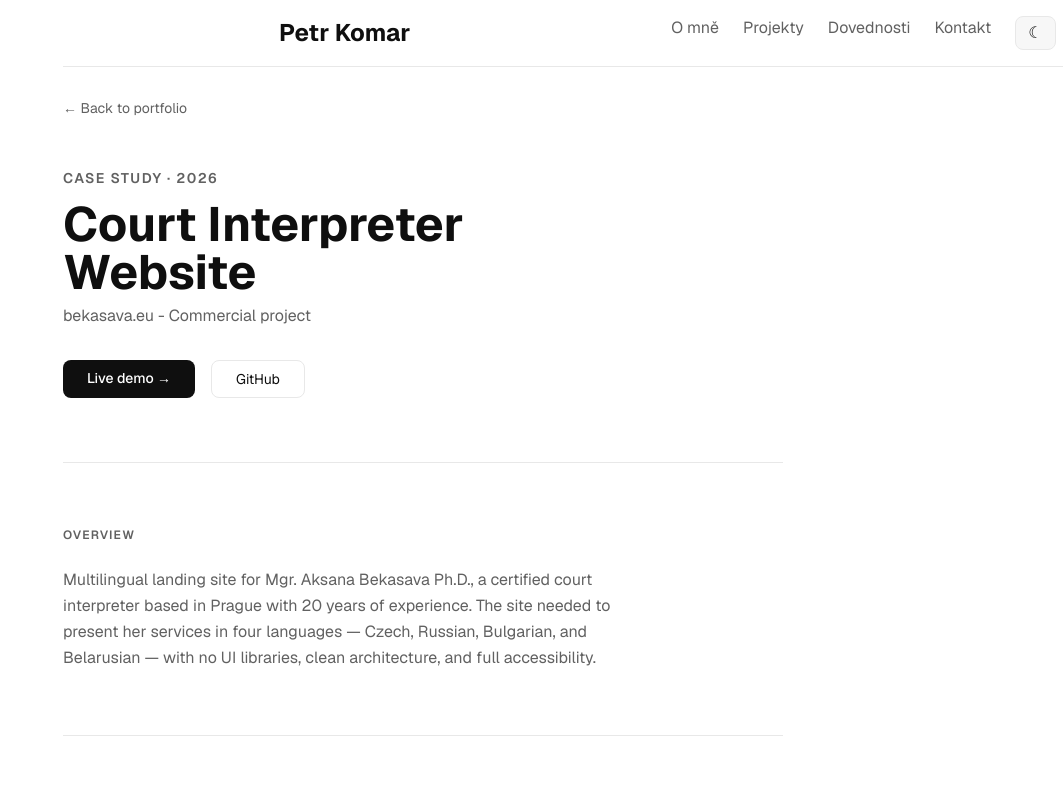
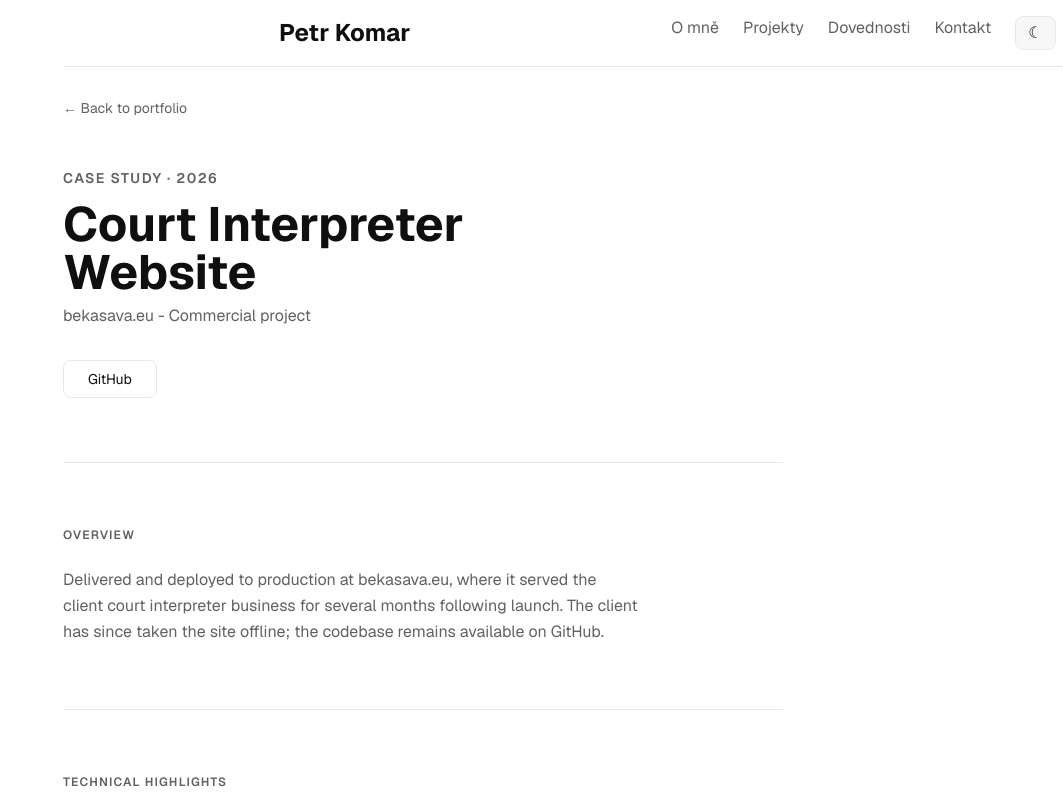
Before and after one commit to LazyTanakaS/Next.js-, a Next.js app: page /projects/bekasava in a window 1280 px wide. Shown: the top 800 px of the page, without its empty margins (217-1280 px from the left). Built offline with nearby package versions, Linux system fonts and the light colour scheme.

Commit message:
feat: update ProjectCard to make demoUrl optional and remove demo link from case study page

```diff
--- a/app/components/ProjectCard.tsx
+++ b/app/components/ProjectCard.tsx
@@ -2,7 +2,7 @@ interface ProjectCardProps {
   title: string;
   description: string;
   tags: string[];
-  demoUrl: string;
+  demoUrl?: string;
   githubUrl: string;
   badge?: string;
   caseStudyUrl?: string;
@@ -42,6 +42,7 @@ export default function ProjectCard({
       </div>
 
       <div className="flex gap-4 mt-4">
+        {demoUrl && (
           <a
             href={demoUrl}
             target="_blank"
@@ -50,6 +51,7 @@ export default function ProjectCard({
           >
             Live demo →
           </a>
+        )}
 
         <a
           href={githubUrl}
--- a/app/components/ProjectSections.tsx
+++ b/app/components/ProjectSections.tsx
@@ -19,7 +19,6 @@ export default function ProjectSection() {
           title={t.projects.bekasava.title}
           description={t.projects.bekasava.description}
           tags={["React", "TypeScript", "Vite", "i18n", "Accessibility"]}
-          demoUrl="https://bekasava.eu"
           githubUrl="https://github.com/LazyTanakaS/bekasava-eu"
           caseStudyUrl="/projects/bekasava"
           badge="Klient"
--- a/app/projects/bekasava/page.tsx
+++ b/app/projects/bekasava/page.tsx
@@ -30,15 +30,6 @@ export default function BekasavaCaseStudy() {
 
           <div className="flex gap-4">
             <a
-              href="https://bekasava.eu"
-              target="_blank"
-              rel="noopener noreferrer"
-              className="rounded-lg bg-text-strong px-6 py-2 text-background text-sm font-medium hover:opacity-90 transition-colors"
-            >
-              Live demo →
-            </a>
-
-            <a
               href="https://github.com/LazyTanakaS/bekasava-eu"
               target="_blank"
               rel="noopener noreferrer"
@@ -56,11 +47,10 @@ export default function BekasavaCaseStudy() {
             Overview
           </h2>
           <p className="text-text-muted leading-relaxed max-w-xl">
-            Multilingual landing site for Mgr. Aksana Bekasava Ph.D., a
-            certified court interpreter based in Prague with 20 years of
-            experience. The site needed to present her services in four
-            languages — Czech, Russian, Bulgarian, and Belarusian — with no UI
-            libraries, clean architecture, and full accessibility.
+            Delivered and deployed to production at bekasava.eu, where it served
+            the client court interpreter business for several months following
+            launch. The client has since taken the site offline; the codebase
+            remains available on GitHub.
           </p>
         </section>
 
```
Lines whose indentation alone changed are shown as unchanged.
